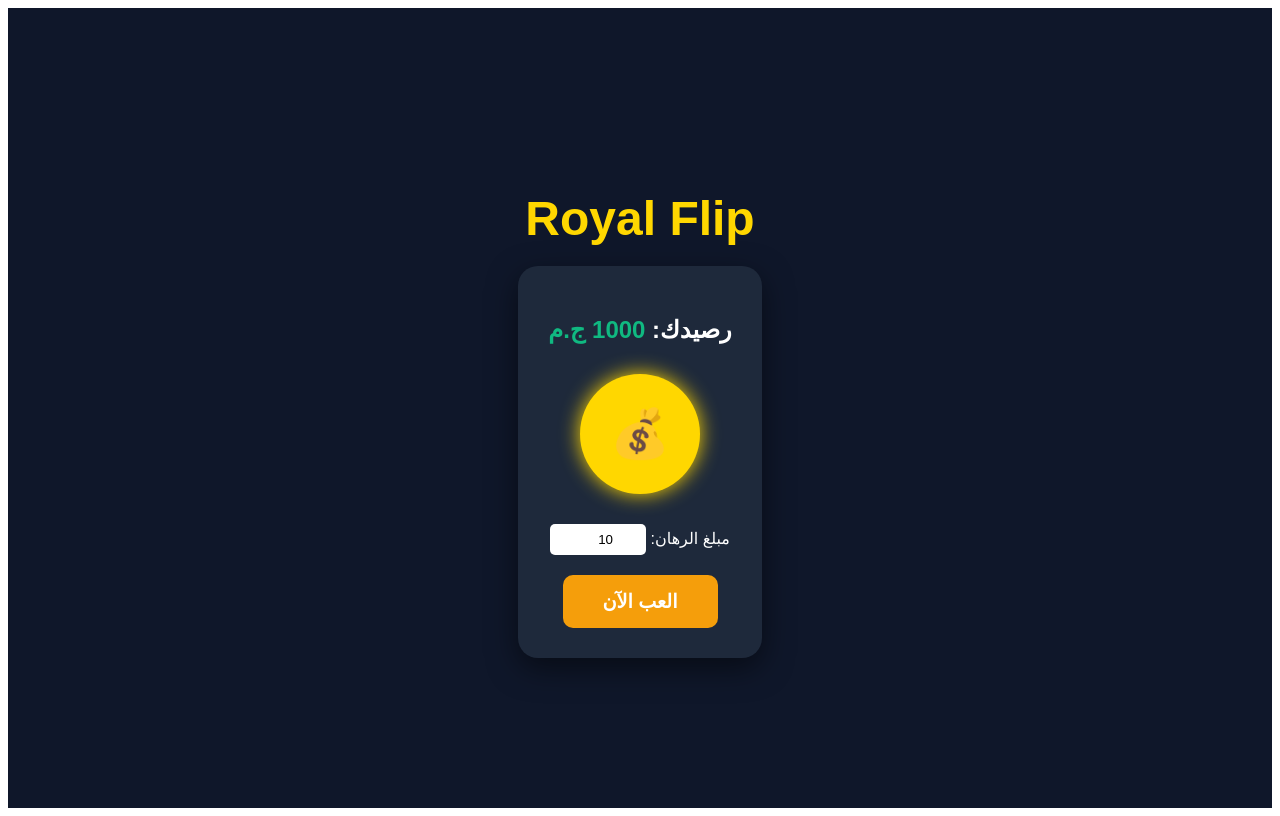
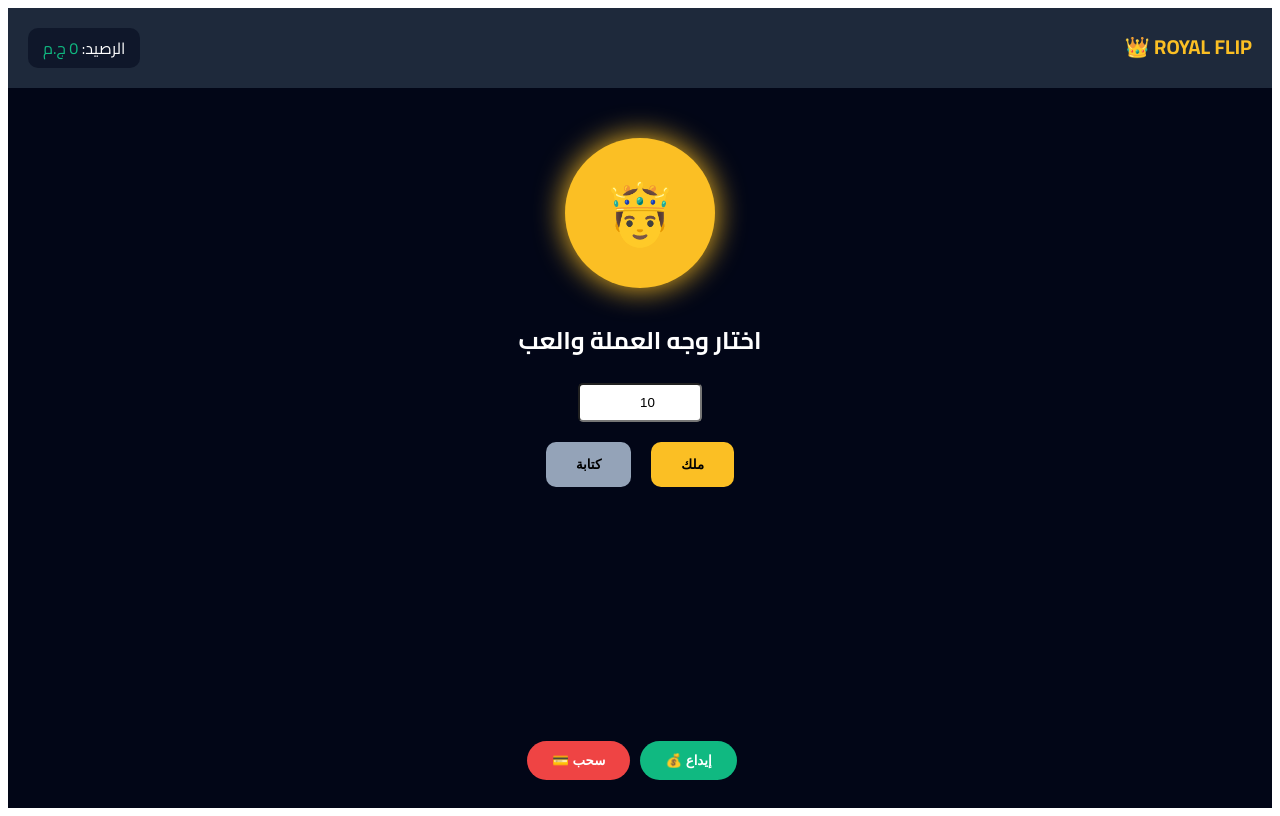
Before and after one commit to elkhaloq/royal-flip-pro, a React (Vite) app: page / in a window 1280 px wide. Built offline with nearby package versions, Linux system fonts and the light colour scheme.

Commit message:
Update App.jsx

```diff
--- a/src/App.jsx
+++ b/src/App.jsx
@@ -1,76 +1,84 @@
 import React, { useState, useEffect } from 'react';
 
 function App() {
-  const [balance, setBalance] = useState(1000);
+  const [user, setUser] = useState({ balance: 0, name: "لاعب رويال" });
   const [bet, setBet] = useState(10);
-  const [spinning, setSpinning] = useState(false);
-  const [result, setResult] = useState(null);
+  const [isSpinning, setIsSpinning] = useState(false);
+  const [side, setSide] = useState('head'); // head or tail
 
-  const flipCoin = () => {
-    if (balance < bet) {
-      alert("رصيدك لا يكفي!");
-      return;
-    }
+  // دالة الإيداع (تفتح واتساب أو تظهر رقم فودافون كاش)
+  const handleDeposit = () => {
+    const phoneNumber = "010XXXXXXXX"; // حط رقمك هنا
+    alert(`لإتمام الإيداع، قم بتحويل المبلغ إلى: ${phoneNumber} ثم أرسل صورة التحويل للدعم.`);
+    window.open(`https://wa.me/20${phoneNumber.substring(1)}?text=اريد_شحن_رصيد`);
+  };
 
-    setSpinning(true);
-    setResult(null);
+  const play = (chosenSide) => {
+    if (user.balance < bet) return alert("رصيدك غير كافٍ! اشحن الآن.");
+    setIsSpinning(true);
 
     setTimeout(() => {
-      const isWin = Math.random() > 0.5;
-      if (isWin) {
-        setBalance(prev => prev + bet);
-        setResult("فوز! 🎉");
+      const result = Math.random() > 0.5 ? 'head' : 'tail';
+      setSide(result);
+      setIsSpinning(false);
+
+      if (chosenSide === result) {
+        setUser(prev => ({ ...prev, balance: prev.balance + bet }));
+        alert("مبروك! كسبت ضعف الرهان 🎉");
       } else {
-        setBalance(prev => prev - bet);
-        setResult("خسارة! 💸");
+        setUser(prev => ({ ...prev, balance: prev.balance - bet }));
+        alert("حظ أوفر المرة القادمة 💸");
       }
-      setSpinning(false);
-    }, 1000);
+    }, 2000);
   };
 
   return (
-    <div style={{ backgroundColor: '#0f172a', height: '100vh', display: 'flex', flexDirection: 'column', alignItems: 'center', justifyContent: 'center', color: 'white', fontFamily: 'Arial, sans-serif' }}>
-      <h1 style={{ color: 'gold', fontSize: '3rem', marginBottom: '20px' }}>Royal Flip</h1>
+    <div style={{ backgroundColor: '#020617', minHeight: '100vh', color: 'white', fontFamily: 'Cairo, sans-serif', direction: 'rtl' }}>
+      {/* Header */}
+      <nav style={{ display: 'flex', justifyContent: 'space-between', padding: '20px', backgroundColor: '#1e293b' }}>
+        <div style={{ fontWeight: 'bold', fontSize: '20px', color: '#fbbf24' }}>ROYAL FLIP 👑</div>
+        <div style={{ backgroundColor: '#0f172a', padding: '5px 15px', borderRadius: '10px' }}>
+          الرصيد: <span style={{ color: '#10b981' }}>{user.balance} ج.م</span>
+        </div>
+      </nav>
 
-      <div style={{ backgroundColor: '#1e293b', padding: '30px', borderRadius: '20px', textAlign: 'center', boxShadow: '0 10px 30px rgba(0,0,0,0.5)' }}>
-        <h2 style={{ fontSize: '1.5rem' }}>رصيدك: <span style={{ color: '#10b981' }}>{balance} ج.م</span></h2>
-
-        <div style={{ margin: '30px 0' }}>
-          <div style={{
-            width: '120px', height: '120px', borderRadius: '50%', backgroundColor: 'gold', margin: '0 auto',
-            display: 'flex', alignItems: 'center', justifyContent: 'center', fontSize: '3rem',
-            transition: 'transform 1s', transform: spinning ? 'rotateY(1800deg)' : 'none',
-            boxShadow: '0 0 20px gold'
-          }}>
-            💰
-          </div>
+      {/* Game Body */}
+      <div style={{ textAlign: 'center', marginTop: '50px' }}>
+        <div className={`coin ${isSpinning ? 'spinning' : ''}`} style={{
+          width: '150px', height: '150px', borderRadius: '50%', backgroundColor: '#fbbf24',
+          margin: '0 auto', fontSize: '60px', display: 'flex', alignItems: 'center', justifyContent: 'center',
+          boxShadow: '0 0 30px #fbbf24', transition: '2s'
+        }}>
+          {side === 'head' ? '🤴' : '🦅'}
         </div>
 
-        <div style={{ marginBottom: '20px' }}>
-          <label>مبلغ الرهان: </label>
-          <input
-            type="number"
-            value={bet}
-            onChange={(e) => setBet(Number(e.target.value))}
-            style={{ padding: '8px', borderRadius: '5px', border: 'none', width: '80px', textAlign: 'center' }}
-          />
+        <h2 style={{ marginTop: '30px' }}>اختار وجه العملة والعب</h2>
+
+        <div style={{ margin: '20px' }}>
+          <input type="number" value={bet} onChange={(e) => setBet(Number(e.target.value))}
+            style={{ padding: '10px', borderRadius: '5px', width: '100px', textAlign: 'center' }} />
         </div>
 
-        <button
-          onClick={flipCoin}
-          disabled={spinning}
-          style={{
-            padding: '15px 40px', fontSize: '1.2rem', fontWeight: 'bold', cursor: 'pointer',
-            backgroundColor: spinning ? '#64748b' : '#f59e0b', color: 'white', border: 'none', borderRadius: '10px'
-          }}
-        >
-          {spinning ? 'جاري السحب...' : 'العب الآن'}
-        </button>
+        <div style={{ display: 'flex', justifyContent: 'center', gap: '20px' }}>
+          <button onClick={() => play('head')} disabled={isSpinning} style={btnStyle('#fbbf24')}>ملك</button>
+          <button onClick={() => play('tail')} disabled={isSpinning} style={btnStyle('#94a3b8')}>كتابة</button>
+        </div>
+      </div>
 
-        {result && <h3 style={{ marginTop: '20px', color: result.includes("فوز") ? '#10b981' : '#ef4444' }}>{result}</h3>}
+      {/* Action Buttons */}
+      <div style={{ position: 'fixed', bottom: '20px', width: '100%', display: 'flex', justifyContent: 'center', gap: '10px' }}>
+        <button onClick={handleDeposit} style={actionBtn('#10b981')}>إيداع 💰</button>
+        <button onClick={() => alert('سيتم مراجعة طلب السحب')} style={actionBtn('#ef4444')}>سحب 💳</button>
       </div>
+
+      <style>{`
+        .spinning { transform: rotateY(1800deg); }
+      `}</style>
     </div>
   );
 }
 
+const btnStyle = (bg) => ({ padding: '15px 30px', backgroundColor: bg, color: 'black', border: 'none', borderRadius: '10px', fontWeight: 'bold', cursor: 'pointer' });
+const actionBtn = (bg) => ({ padding: '12px 25px', backgroundColor: bg, color: 'white', border: 'none', borderRadius: '50px', fontWeight: 'bold' });
+
 export default App;
```
